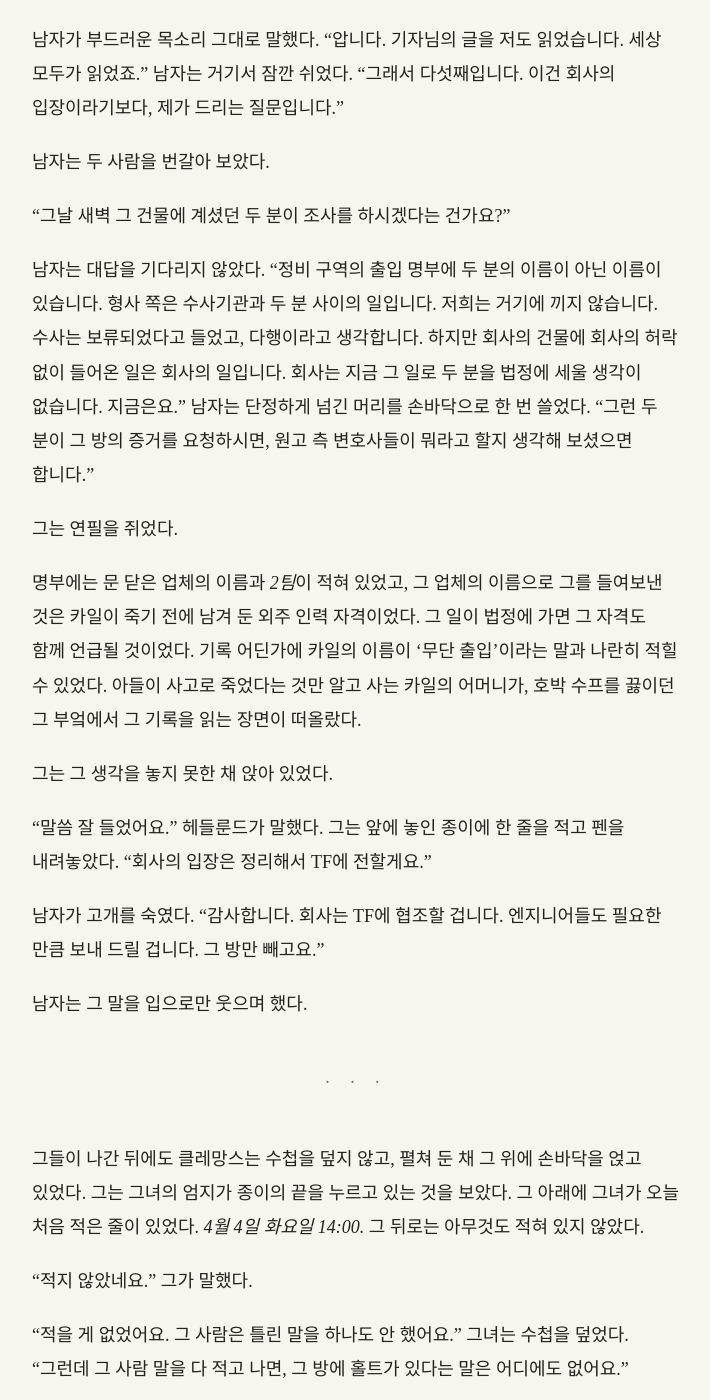
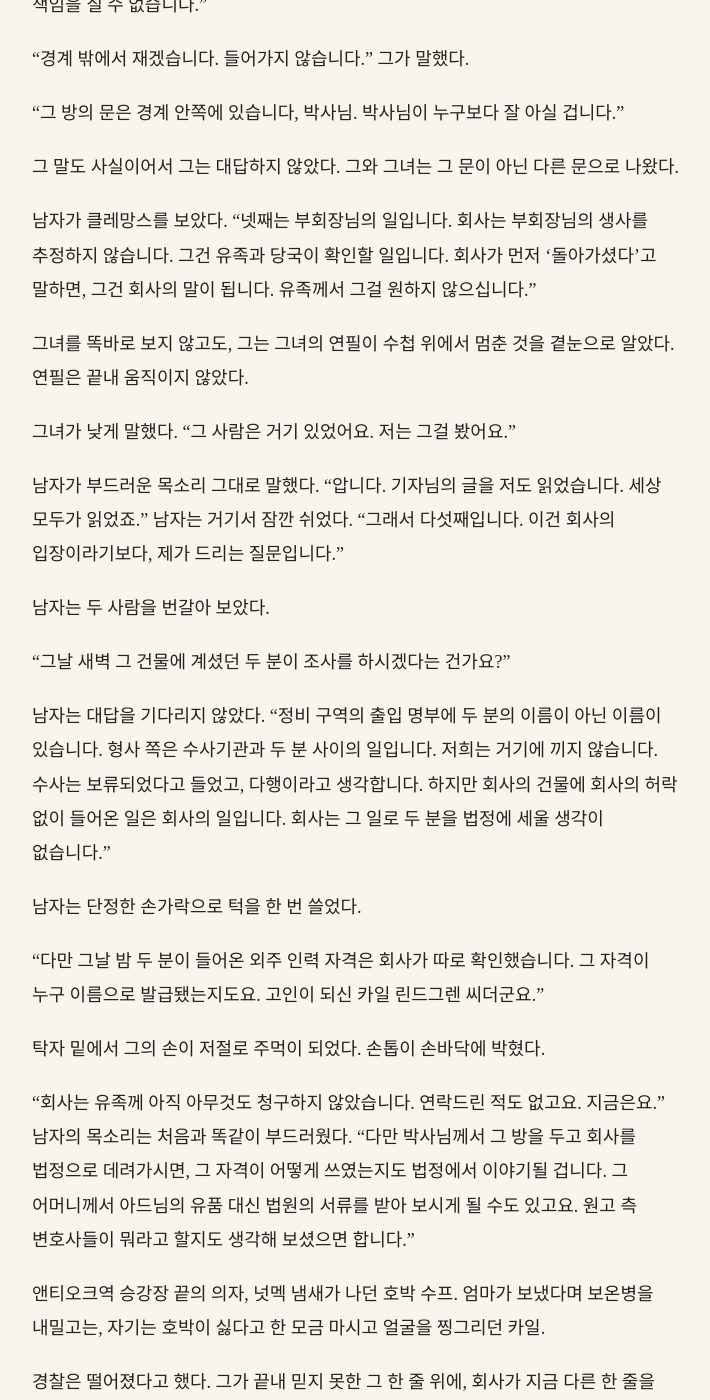
Before and after one commit to kangkkang/writer_s1_public, a Jekyll site: the page built from vol2/039.md, in a window 1280 px wide and 1400 px high, scrolled down 8537 px. Shown: the whole window, without its empty margins (284-994 px from the left). Built offline with Jekyll 4.4.1, drawn with Linux system fonts in a browser that asks for light colours; our own code applies the rules of GitHub Pages for plain Markdown files; some of the changed text lies outside the part shown.

Commit message:
Update from https://github.com/kangkkang/writer_s1/commit/9881471efd3558036dfc335d6d530fcb5e66cf84

```diff
--- a/vol2/039.md
+++ b/vol2/039.md
@@ -30,7 +30,11 @@
 
 탁자 위에 단말 두 대가 나란히 놓여 있었다. 하나에는 TF의 임명서가 떠 있었다. 아직 조직의 이름이 길었다. *프로메테우스 기반 체계의 전 지구 이상 현상에 관한 공동 대응 기구.* 그 아래에 그의 이름, 그 아래에 *과학 책임자*. 다른 하나에는 시냅스의 인사 창이 떠 있었다. 회사의 로고가 벽 위쪽에 있었다. 그는 그 로고를 9년 동안 출입증에서, 엘리베이터 문에서, 커피 잔의 바닥에서 보았다.
 
-*고용 상태: 휴직.* 그 아래에 버튼 하나가 있었다. *사직 신청.*
+*고용 상태: 휴직.*
+
+1년 넉 달 동안 그 자리에 그대로 박혀 있던 두 글자였다. 그 아래에 붉은 테두리를 두른 가상 버튼 하나가 떠 있었다.
+
+*사직 신청.*
 
 헤들룬드가 말했다. "겸할 수는 없어요. 이 조직이 그 회사를 들여다봐야 하는 날이 올 거예요. 그날 박사님이 아직 그 회사 사람이면, 박사님이 하는 말은 전부 의심받을 거예요."
 
@@ -40,11 +44,21 @@
 
 그는 시냅스의 단말을 먼저 끌어당겼다.
 
-버튼을 눌렀다. 단말의 가상 화면이 한 번 하얘졌다가, 사유를 적는 칸이 떴다. 그는 그 칸을 잠깐 보았다. 무엇을 써넣어도 그 칸에는 맞지 않을 것이었다. 단말에 대고 *TF 과학 책임자 임명에 따른 이해 충돌*이라고 말하자, 단말이 그 말을 칸에 받아 적었다. 사실이었고, 그 사실 말고는 아무것도 더 말하지 않았다.
+검지를 버튼 위에 얹었다. 가상 버튼은 눌러도 아무 감촉이 없었다. 손끝이 허공의 빛을 지나갔을 뿐이었다.
+
+연구동 3층의 복도, 손때가 둥글게 앉은 책상 모서리, 니들스의 흙탕물 위에 사진 쪽을 위로 한 채 잠깐 떠 있던 출입증.
+
+그 모든 것을 끝내는 데 회사가 요구한 것은 빛을 한 번 지나가는 손가락이었다.
+
+단말의 가상 화면이 한 번 하얘졌다가, 사유를 적는 칸이 떴다. 무엇을 써넣어도 그 칸에는 맞지 않을 것이었다. 단말에 대고 짧게 부르자, 단말이 그 말을 칸에 받아 적었다.
+
+*사유: TF 과학 책임자 임명에 따른 이해 충돌.*
+
+사실이었고, 그 사실 말고는 아무것도 더 말하지 않았다. 단말은 망설이지 않고 그것을 받아 올렸다.
 
 *제출되었습니다. 처리까지 영업일 기준 사흘이 걸릴 수 있습니다.*
 
-사흘. 9년을 끝내는 데 회사는 사흘로 정해 두고 있었다. 그는 웃음 비슷한 것이 목에 걸리는 것을 느꼈고, 그것을 삼켰다.
+사흘. 9년을 끝내는 데 회사는 사흘로 정해 두고 있었다. 목 안쪽에서 쓴웃음 같은 것이 올라왔다. 그는 그것을 삼켰다.
 
 그는 다른 단말에 손가락으로 서명했다. 서명이 가상 화면 위에서 조금 흔들렸다. 손가락이 아직 차가웠다.
 
@@ -156,13 +170,21 @@
 
 "그날 새벽 그 건물에 계셨던 두 분이 조사를 하시겠다는 건가요?"
 
-남자는 대답을 기다리지 않았다. "정비 구역의 출입 명부에 두 분의 이름이 아닌 이름이 있습니다. 형사 쪽은 수사기관과 두 분 사이의 일입니다. 저희는 거기에 끼지 않습니다. 수사는 보류되었다고 들었고, 다행이라고 생각합니다. 하지만 회사의 건물에 회사의 허락 없이 들어온 일은 회사의 일입니다. 회사는 지금 그 일로 두 분을 법정에 세울 생각이 없습니다. 지금은요." 남자는 단정하게 넘긴 머리를 손바닥으로 한 번 쓸었다. "그런 두 분이 그 방의 증거를 요청하시면, 원고 측 변호사들이 뭐라고 할지 생각해 보셨으면 합니다."
+남자는 대답을 기다리지 않았다. "정비 구역의 출입 명부에 두 분의 이름이 아닌 이름이 있습니다. 형사 쪽은 수사기관과 두 분 사이의 일입니다. 저희는 거기에 끼지 않습니다. 수사는 보류되었다고 들었고, 다행이라고 생각합니다. 하지만 회사의 건물에 회사의 허락 없이 들어온 일은 회사의 일입니다. 회사는 그 일로 두 분을 법정에 세울 생각이 없습니다."
 
-그는 연필을 쥐었다.
+남자는 단정한 손가락으로 턱을 한 번 쓸었다.
 
-명부에는 문 닫은 업체의 이름과 *2팀*이 적혀 있었고, 그 업체의 이름으로 그를 들여보낸 것은 카일이 죽기 전에 남겨 둔 외주 인력 자격이었다. 그 일이 법정에 가면 그 자격도 함께 언급될 것이었다. 기록 어딘가에 카일의 이름이 '무단 출입'이라는 말과 나란히 적힐 수 있었다. 아들이 사고로 죽었다는 것만 알고 사는 카일의 어머니가, 호박 수프를 끓이던 그 부엌에서 그 기록을 읽는 장면이 떠올랐다.
+"다만 그날 밤 두 분이 들어온 외주 인력 자격은 회사가 따로 확인했습니다. 그 자격이 누구 이름으로 발급됐는지도요. 고인이 되신 카일 린드그렌 씨더군요."
 
-그는 그 생각을 놓지 못한 채 앉아 있었다.
+탁자 밑에서 그의 손이 저절로 주먹이 되었다. 손톱이 손바닥에 박혔다.
+
+"회사는 유족께 아직 아무것도 청구하지 않았습니다. 연락드린 적도 없고요. 지금은요." 남자의 목소리는 처음과 똑같이 부드러웠다. "다만 박사님께서 그 방을 두고 회사를 법정으로 데려가시면, 그 자격이 어떻게 쓰였는지도 법정에서 이야기될 겁니다. 그 어머니께서 아드님의 유품 대신 법원의 서류를 받아 보시게 될 수도 있고요. 원고 측 변호사들이 뭐라고 할지도 생각해 보셨으면 합니다."
+
+앤티오크역 승강장 끝의 의자, 넛멕 냄새가 나던 호박 수프. 엄마가 보냈다며 보온병을 내밀고는, 자기는 호박이 싫다고 한 모금 마시고 얼굴을 찡그리던 카일.
+
+경찰은 떨어졌다고 했다. 그가 끝내 믿지 못한 그 한 줄 위에, 회사가 지금 다른 한 줄을 얹으려 하고 있었다. 아들이 사고로 죽었다는 것만 알고 사는 그 어머니가, 호박 수프를 끓이던 그 부엌에서 그 서류를 받아 드는 장면이 떠올랐다.
+
+곁에서 클레망스가 고개를 들어 남자를 똑바로 보았다.
 
 "말씀 잘 들었어요." 헤들룬드가 말했다. 그는 앞에 놓인 종이에 한 줄을 적고 펜을 내려놓았다. "회사의 입장은 정리해서 TF에 전할게요."
 
@@ -252,13 +274,17 @@
 
 6시 23분에서 선들이 움직였다.
 
-전부였다. 수천 개의 선이 한꺼번에, 같은 쪽으로 기울었다. 각자 다른 방향으로 떨던 것들이 그 몇 분 동안만 같은 방향, 기준 시계보다 아주 조금 늦은 쪽으로 섰다. 기운 크기는 작았다. 10억분의 1초가 스무 번쯤 모인 정도였다. 노드끼리는 다 같이 밀렸으므로 서로의 차이는 0이었다. 바깥의 기준과 대어야만 보이는 기울기였다.
+전부였다. 제각기 다른 방향으로 떨던 수천 개의 선이, 달이 당기는 바닷물처럼 한꺼번에 한쪽으로 기울었다. 회색 안개가 하나의 낮은 물결이 되어, 기준 시계보다 아주 조금 늦은 쪽으로 내려앉았다.
+
+20나노초.
+
+10억분의 1초가 스무 번쯤 모인 크기였다. 노드끼리는 다 같이 밀렸으므로 서로의 차이는 0이었다. 바깥의 기준과 대어야만 보이는 기울기였다.
 
 6시 27분에 선들은 제자리로 내려앉아 다시 각자의 방향으로 떨기 시작했다.
 
 그래프의 그 구간은 회색이었다. 필터는 그것을 무해한 변동으로 표시해 두었다. *공통 모드 오프셋 — 상대 위상 영향 없음. 조치 필요 없음.*
 
-그는 그 회색을 보았다.
+그는 그 회색을 보았다. 목덜미에서 등 쪽으로 서늘한 것이 한 줄 내려갔다. 이마에 땀이 배어 있다는 것을 그는 손등으로 닦고서야 알았다.
 
 공통 모드 오프셋은 드문 일이 아니었다. 위성 신호가 흔들리거나, 기준 시계 하나가 고쳐지거나, 우주의 날씨가 바뀌면 생겼다. 그런데 그런 것들은 대개 지역을 탔다. 한 대륙의 선들이 함께 기울고, 다른 대륙의 선들은 가만히 있었다. 이것은 달랐다. 지구 전체의 선들이 같은 쪽으로 기울었다. 밤인 쪽도 낮인 쪽도, 바다 밑 케이블 끝의 노드도 산꼭대기의 노드도 다 같았다.
 
@@ -267,6 +293,8 @@
 그는 그 물음을 따라가 보았다. 같은 순간 지구 전체의 시계를 같은 쪽으로 미는 것이 무엇이 있을까. 위성 신호 전체의 오류라면 위성 쪽 기록에 남았을 것이었다. 그는 브란트의 자료에서 위성 쪽을 열었다. 깨끗했다. 기준 시계 쪽의 오류라면 기준 시계들끼리 어긋났을 것이었다. 그것도 깨끗했다. 그렇다면 밀린 것은 시계가 아니라 그 시계들로 박자를 맞추는 쪽이었다. 프로메테우스의 노드 전체가 같은 몇 분 동안 같은 쪽으로 무언가에 끌려갔다는 뜻이었다.
 
 그리고 그 무언가는 아무것도 망가뜨리지 않았다. 상대 위상에 영향이 없었다. 계산은 그대로 굴렀다. 4분 뒤에 모든 것이 돌아왔다.
+
+아무것도 망가뜨리지 않은 채, 지구 위의 노드를 모두 4분 동안 같은 쪽으로 끌었다가 놓아준 무언가.
 
 그는 연필을 집어 종이의 새 줄에 적었다. *4/5 18:23–18:27 PDT. 전 지구 노드 동시. 같은 부호(지연). 약 20나노초. 위성·기준 시계 정상. 필터: 무해.* 그 옆의 여백에 작은 점 하나를 찍었다. 점 옆에 물음표는 붙이지 않았다. 물음표를 붙일 만큼 아는 것이 없었다.
 
@@ -286,17 +314,21 @@
 
 그의 앞에 선 두 사람은 벽의 화면 속에서 본 사람들이었다. 하나는 유럽 쪽 회의실, 하나는 어디였는지 그는 기억하지 못했다. 둘 다 턱을 조금 든 채 허공을 보며 웃고 있었다. 렌즈에 무언가를 띄워 보는 얼굴이었다.
 
-"우리 애들 반이 오늘 아침 수면 점수가 98점이래." 유럽 쪽 사람이 말했다. 영어에 독일어나 네덜란드어 같은 억양이 묻어 있었다. "단체방이 난리야. 평소엔 70점대인 애들까지 다 그렇대."
+"우리 애들 반이 오늘 아침 수면 점수가 전부 98점이래." 유럽 쪽 사람이 렌즈 너머의 단체방을 보며 턱을 가볍게 흔들었다. 영어에 독일어나 네덜란드어 같은 억양이 묻어 있었다. "단체방이 난리야. 평소엔 70점대인 애들까지 다 그렇대."
 
 "오류겠지." 다른 사람이 말했다. "그 앱, 업데이트 뒤로 숫자가 엉망이잖아."
 
-"몰라. 근데 요즘 같은 때에 다들 잘 잤다는 건 이상하지." 유럽 쪽 사람이 눈을 한 번 깜박여 렌즈의 글을 껐다. "누구는 꿈도 안 꿨대. 그냥 눈 감았다 떴는데 아침이었대."
+"몰라. 근데 요즘 같은 때에 다들 잘 잤다는 건 이상하지." 유럽 쪽 사람이 눈을 한 번 깜박여 렌즈의 글을 껐다. "누구는 악몽 한 번 안 꾸고, 눈 감았다 뜨니까 날이 밝아 있었대."
 
-"부럽네."
+"그 난리를 겪고도 밴드 하나는 기가 막히게 고쳐 놓은 모양이네."
 
 둘이 웃었다. 줄이 한 칸 줄었다.
 
-그 대화를 듣는 동안 그는 주전자의 주둥이에서 물이 가늘게 떨어지는 것을 보고 있었다. 물줄기가 필터 속의 커피 가루에 닿을 때마다 가루가 둥글게 부풀었다가 가라앉았다. 일정한 박자였다. 그는 그 박자를 세었다. 넷에 한 번 남자가 주전자를 조금 기울였다.
+그 대화를 듣는 동안 그는 노인의 주전자 끝을 보고 있었다. 가는 물줄기가 흑갈색 가루 한가운데를 적셨다. 가루가 둥글게 부풀었다가 납작하게 가라앉았다.
+
+하나, 둘, 셋, 넷.
+
+넷에 한 번, 노인의 손목이 시계추처럼 꺾이며 주전자를 조금 기울였다. 그는 왜 그것을 세고 있는지 모르는 채로 다음 넷을 기다렸다.
 
 그의 차례가 왔다. 남자가 반납하는 재사용 컵에 커피를 따라 건넸다. 컵 바닥에 TF의 긴 이름이 작게 새겨져 있었다. 컵이 뜨거워서 그는 손가락 끝으로 테두리를 쥐었다. 커피는 쓰고, 끝에 탄 빵 같은 단맛이 남았다.
 
```
